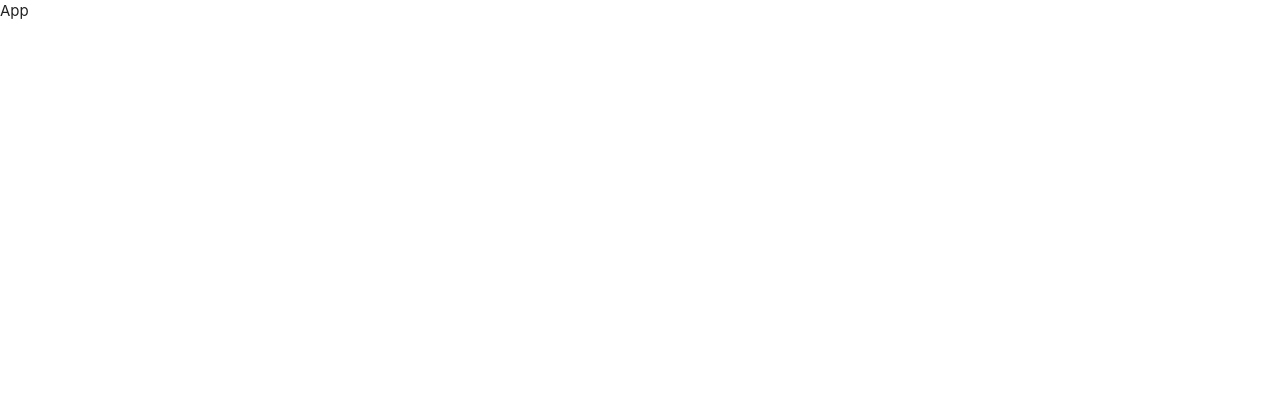
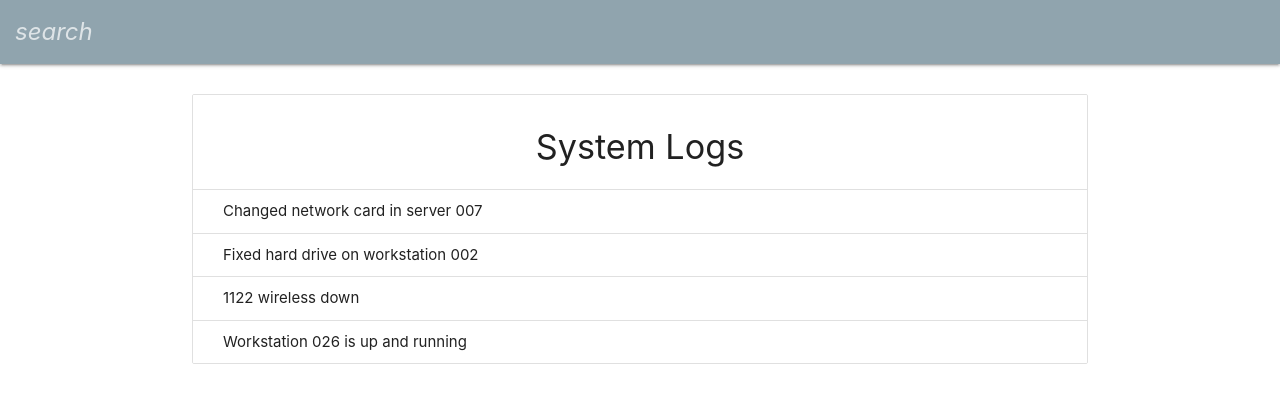
Before and after one commit to sunmengyue/IT-Logger, a React (Create React App) app: page / in a window 1280 px wide. Shown: the top 402 px of the page. Built offline with nearby package versions, Linux system fonts and the light colour scheme; data requests are answered from the project's data file; the HTML template or start-up script is replaced by a standard one.

Commit message:
setup search bar and logItem

```diff
--- a/src/components/App.js
+++ b/src/components/App.js
@@ -1,4 +1,6 @@
-import React, { useEffect } from 'react';
+import React, { useEffect, Fragment } from 'react';
+import Searchbar from './layout/Searchbar';
+import Logs from './logs/Logs';
 import 'materialize-css/dist/css/materialize.min.css';
 import M from 'materialize-css/dist/js/materialize.min.js';
 import '../css/App.css';
@@ -8,7 +10,14 @@ const App = () => {
   useEffect(() => {
     M.AutoInit();
   });
-  return <div>App</div>;
+  return (
+    <Fragment>
+      <Searchbar />
+      <div className="container">
+        <Logs />
+      </div>
+    </Fragment>
+  );
 };
 
 export default App;
--- /dev/null
+++ b/src/components/layout/Searchbar.js
@@ -0,0 +1,21 @@
+import React from 'react';
+
+const Searchbar = () => {
+  return (
+    <nav style={{ marginBottom: '30px' }} className="blue-grey lighten-2">
+      <div className="nav-wrapper">
+        <form>
+          <div className="input-field">
+            <input id="search" type="search" />
+            <label className="label-icon" htmlFor="search">
+              <i className="material-icons">search</i>
+            </label>
+            <i className="material-icons">close</i>
+          </div>
+        </form>
+      </div>
+    </nav>
+  );
+};
+
+export default Searchbar;
--- /dev/null
+++ b/src/components/logs/LogItem.js
@@ -0,0 +1,7 @@
+import React from 'react';
+
+const LogItem = ({ message, attention, tech, date }) => {
+  return <div>{message}</div>;
+};
+
+export default LogItem;
--- /dev/null
+++ b/src/components/logs/Logs.js
@@ -0,0 +1,47 @@
+import React, { useState, useEffect } from 'react';
+import LogItem from './LogItem';
+
+const Logs = () => {
+  const [logs, setLogs] = useState([]);
+  const [loading, setLoading] = useState(false);
+
+  const getLogs = async () => {
+    setLoading(true);
+    const res = await fetch('/logs');
+    const data = await res.json();
+    setLogs(data);
+    setLoading(false);
+  };
+
+  useEffect(() => {
+    getLogs();
+    //eslint-disable-next-line
+  }, []);
+
+  if (loading) {
+    return <h4>Loading...</h4>;
+  }
+  return (
+    <ul className="collection with-header">
+      <li className="collection-header">
+        <h4 className="center"> System Logs</h4>
+      </li>
+      {!loading && logs.length === 0 ? (
+        <p>No logs to show...</p>
+      ) : (
+        logs.map(({ id, message, attention, tech, date }) => (
+          <li className="collection-item" key={id}>
+            <LogItem
+              message={message}
+              attention={attention}
+              tech={tech}
+              date={date}
+            />
+          </li>
+        ))
+      )}
+    </ul>
+  );
+};
+
+export default Logs;
```
